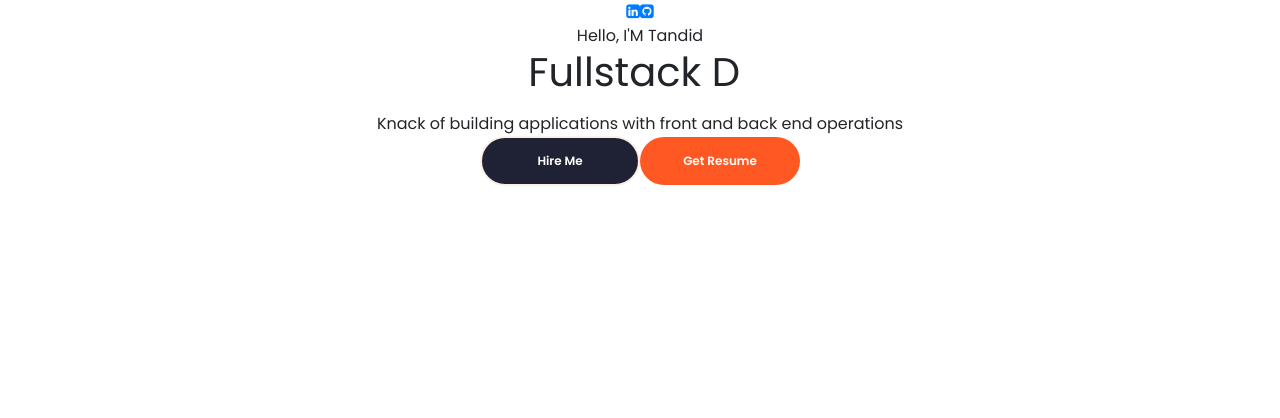
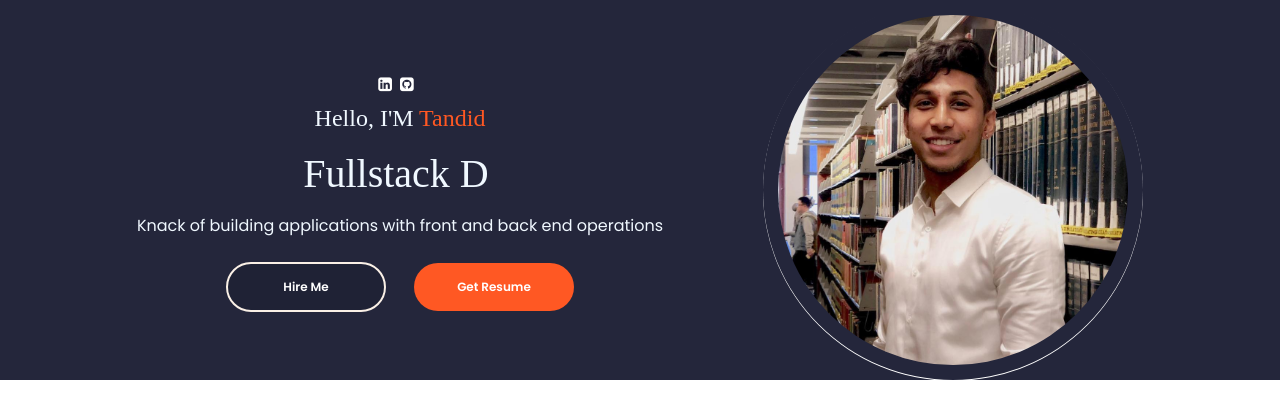
Before and after one commit to Tandid/tandidalam, a React (Create React App) app: page / in a window 1280 px wide. Shown: the top 418 px of the page. Built offline with nearby package versions, Linux system fonts and the light colour scheme; a web font is replaced by a local one.

Commit message:
updated css of profile section

```diff
--- a/src/App.css
+++ b/src/App.css
@@ -1,38 +1,20 @@
-.App {
-  text-align: center;
+:root {
+  --light-blue: #04c3ff;
+  --light-blue-shadow: rgb(69 211 255 / 27%);
+  --sea-green: #0abead;
+  --sea-green-dark: #0cbfae;
+  --sea-green-extra-dark: #09bead;
+  --sea-green-shadow: rgba(11, 190, 173, 0.4);
+  --header-hamburger-background: rgba(11, 190, 173, 0.8);
+  --orange: #f57f17;
+  --dark-orange: #ff5823;
+  --orange-shadow: rgba(245, 127, 23, 0.2);
+  --white: #ffffff;
+  --black: #333333;
+  --disabled-btn: #09bead7a;
+  --error-message: #e44f4fd1;
+  --toast-error: #e44f4ffa;
+  --toast-shadow: #9c9c9ce3;
+  --toast-success: #0cbfae;
+  --loader-color: #0cbfae;
 }
-
-.App-logo {
-  height: 40vmin;
-  pointer-events: none;
-}
-
-@media (prefers-reduced-motion: no-preference) {
-  .App-logo {
-    animation: App-logo-spin infinite 20s linear;
-  }
-}
-
-.App-header {
-  background-color: #282c34;
-  min-height: 100vh;
-  display: flex;
-  flex-direction: column;
-  align-items: center;
-  justify-content: center;
-  font-size: calc(10px + 2vmin);
-  color: white;
-}
-
-.App-link {
-  color: #61dafb;
-}
-
-@keyframes App-logo-spin {
-  from {
-    transform: rotate(0deg);
-  }
-  to {
-    transform: rotate(360deg);
-  }
-}
--- a/src/PortfolioContainer/Home/Profile.css
+++ b/src/PortfolioContainer/Home/Profile.css
@@ -0,0 +1,90 @@
+.profile-container {
+  display: flex;
+  align-items: center;
+  text-align: center;
+  justify-content: center;
+  height: 10%;
+  min-height: fit-content;
+  background-image: url("../../assets/Home/bg.jpg");
+}
+
+.profile-parent {
+  display: flex;
+  align-items: center;
+  color: aliceblue;
+}
+
+.profile-details-name {
+  font-size: 24px;
+  font-family: "Poppings SemiBold";
+}
+
+.profile-details-role {
+  display: flex;
+  flex-direction: column;
+  margin: 14px 0 24px 0;
+}
+
+.profile-details-role h1 {
+  font-size: 40px;
+  font-family: cursive;
+}
+
+.primary-text {
+  color: (--white);
+}
+
+.highlighted-text {
+  color: var(--dark-orange);
+}
+
+.profile-row-tagline {
+  font-size: 19px;
+  margin: 5px 0 0 0;
+  font-family: "Poppins Light";
+}
+
+.profile-options .highlighted-btn {
+  margin: 0 0 0 28px;
+}
+
+.profile-options .highlighted-btn:hover {
+  background-color: cornsilk;
+  color: black;
+}
+
+.profile-picture {
+  display: flex;
+  align-items: center;
+  justify-content: center;
+  box-shadow: 0 1px 0px 0px var(--white);
+  border-radius: 50%;
+  height: 380px;
+  width: 380px;
+  margin: 0 0px 0 100px;
+}
+
+.profile-picture-background {
+  height: 92%;
+  width: 92%;
+  background-image: url("../../assets/Home/profilephoto.jpg");
+  background-size: cover;
+  border-radius: 50%;
+  background-repeat: no-repeat;
+  background-position: center;
+}
+
+.profile-picture-background:hover {
+  transform: scale(1.07);
+  transition: 0.5s ease-out;
+}
+
+.colz .colz-icon i {
+  color: white;
+  padding: 8px;
+  padding-left: 0px;
+}
+
+.colz .colz-icon i:hover {
+  transform: scale(1.5);
+}
--- a/src/PortfolioContainer/Home/Profile.js
+++ b/src/PortfolioContainer/Home/Profile.js
@@ -1,6 +1,6 @@
 import React from "react";
 import Typical from "react-typical";
-import Button from "react";
+import "./Profile.css";
 
 export default function Profile() {
   return (
```
